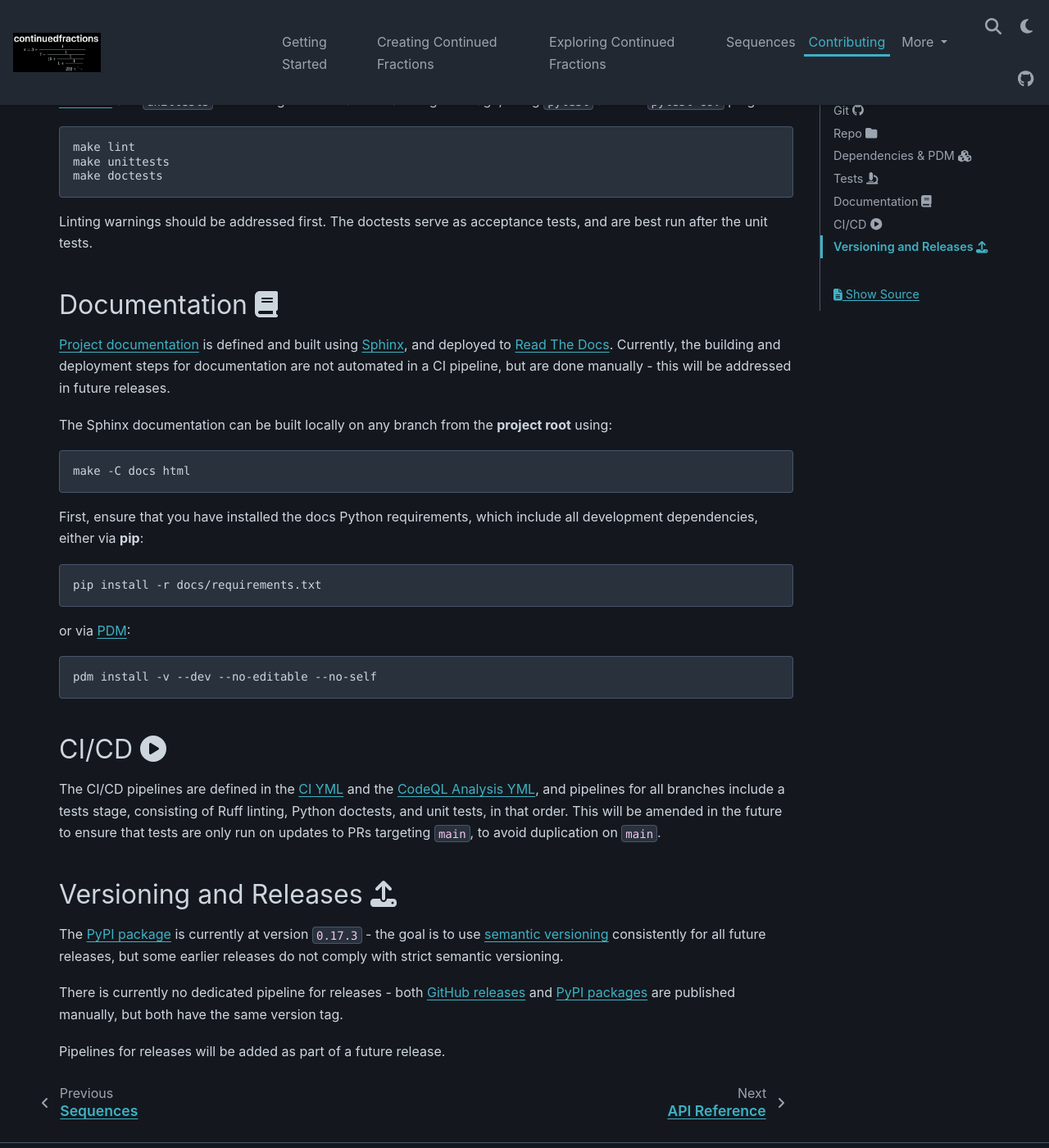
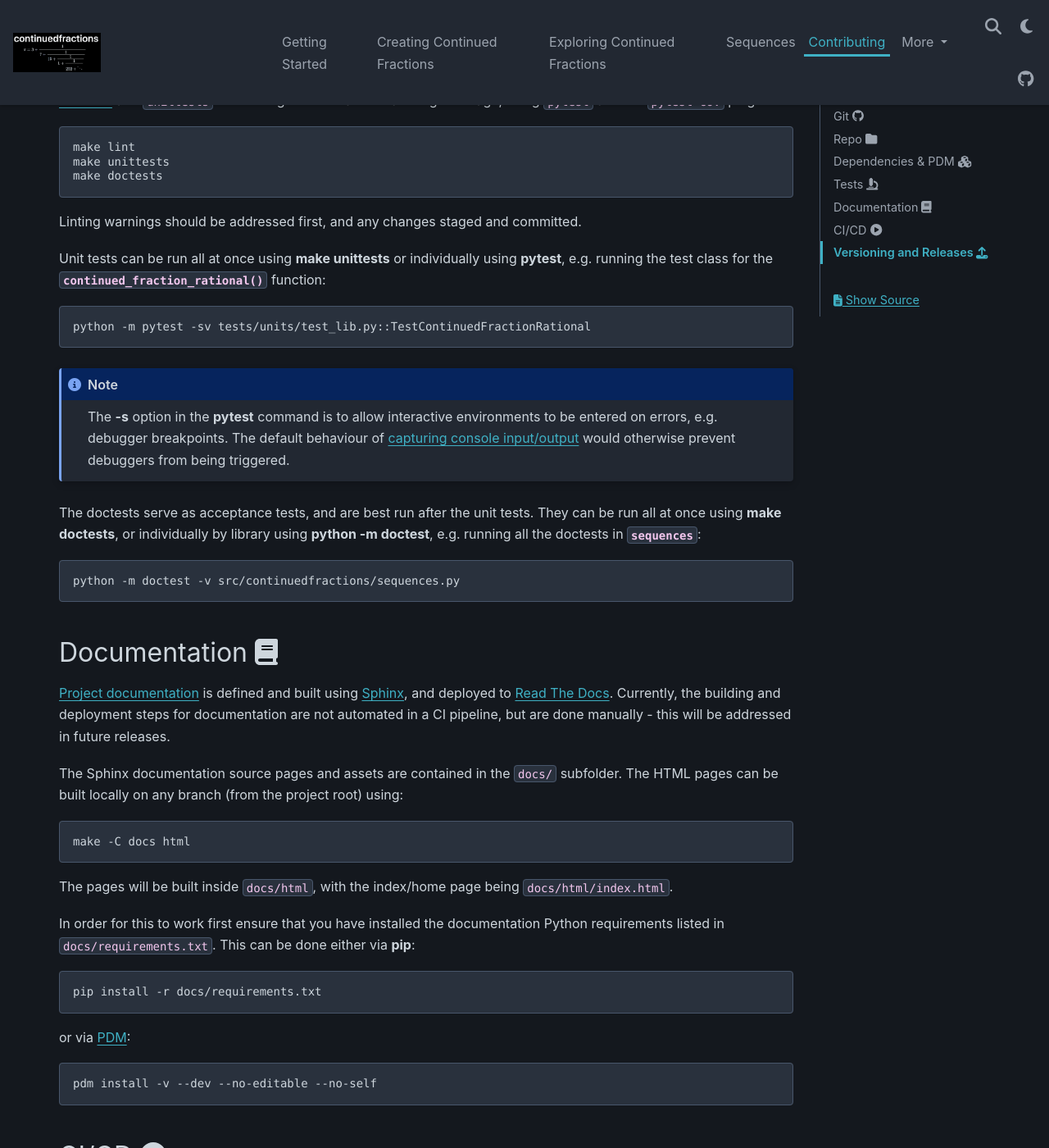
Before and after one commit to sr-murthy/continuedfractions, a Sphinx documentation site: the page built from docs/sources/contributing.rst, in a window 1280 px wide and 1400 px high, scrolled down 2534 px. Shown: the whole window at 82% size. Built offline with Sphinx 7.4.7 and the PyData theme 0.15.4, drawn with Linux system fonts in a browser that asks for light colours; nearby versions of some CDN libraries; some of the changed text lies outside the part shown.

Commit message:
Release `v0.17.4` (#115)
* chore: bump version refs to `0.17.4`

* docs: some more docs fixes

* Tweak README

* docs: tweaks

* ci: run doctests after unit tests + update contributions docs

* chore(deps): update dev. + docs dependencies + PDM update to `2.17.1`

* docs: docs tweaks

* chore: fix release date in citation file

* docs: update contributions RST + MD pages

```diff
--- a/docs/sources/contributing.rst
+++ b/docs/sources/contributing.rst
@@ -19,14 +19,14 @@
 
 A simple Git workflow, using a feature and/or fix branch created off the ``main`` branch of your fork, is recommended.
 
-.. _contributing.cloning:
+.. _contributing.repo:
 
 Repo :fas:`folder`
 ==================
 
 If you wish to contribute please first ensure you have `SSH access to GitHub <https://docs.github.com/en/authentication/connecting-to-github-with-ssh>`_. This basically involves creating a project-specific SSH keypair - if you don't already have one - and adding it to GitHub. If you have done this successfully then this verification step should work:
 
-.. code:: bash
+.. code:: shell
 
    ssh -vT git@github.com
 
@@ -74,7 +74,7 @@
 
 There are no root-level ``requirements*.txt`` files - but only a single (default, version-controlled, cross-platform) `pdm.lock <https://github.com/sr-murthy/continuedfractions/blob/main/pdm.lock>`_ lockfile, which defines metadata for all TOML-defined development dependencies, including the currently empty set of production dependencies, and their sub-dependencies etc. This can be used to install all development dependencies, including the project itself, in editable mode where available:
 
-.. code:: bash
+.. code:: shell
 
    pdm install -v --dev
 
@@ -84,13 +84,13 @@
 
 If you don't wish to install any editable dependencies, including the project itself, you can use:
 
-.. code:: bash
+.. code:: shell
 
    pdm install -v --dev --no-editable --no-self
 
 The default lockfile can be updated with any and all upstream changes in the TOML-defined dependencies, but excluding any editable dependencies including the project itself, using:
 
-.. code:: bash
+.. code:: shell
 
    pdm update -v --dev --no-editable --no-self --update-all
 
@@ -98,7 +98,7 @@
 
 The lockfile can be exported in its entirety to another format, such as :file:`docs/requirements.txt` using:
 
-.. code:: bash
+.. code:: shell
 
    pdm export -v -f requirements --dev -o docs/requirements.txt
 
@@ -115,13 +115,29 @@
 `doctests <https://docs.python.org/3/library/doctest.html>`_ and ``unittests`` for running unittests and measuring coverage, using
 ``pytest`` and the ``pytest-cov`` plugin:
 
-.. code:: bash
+.. code:: shell
 
    make lint
    make unittests
    make doctests
 
-Linting warnings should be addressed first. The doctests serve as acceptance tests, and are best run after the unit tests.
+Linting warnings should be addressed first, and any changes staged and committed.
+
+Unit tests can be run all at once using :command:`make unittests` or individually using :program:`pytest`, e.g. running the test class for the :py:func:`~continuedfractions.lib.continued_fraction_rational` function:
+
+.. code:: shell
+
+   python -m pytest -sv tests/units/test_lib.py::TestContinuedFractionRational
+
+.. note::
+
+   The :command:`-s` option in the :command:`pytest` command is to allow interactive environments to be entered on errors, e.g. debugger breakpoints. The default behaviour of `capturing console input/output <https://docs.pytest.org/en/stable/how-to/capture-stdout-stderr.html#default-stdout-stderr-stdin-capturing-behaviour>`_ would otherwise prevent debuggers from being triggered.
+
+The doctests serve as acceptance tests, and are best run after the unit tests. They can be run all at once using :command:`make doctests`, or individually by library using :command:`python -m doctest`, e.g. running all the doctests in :py:mod:`~continuedfractions.sequences`:
+
+.. code:: shell
+
+   python -m doctest -v src/continuedfractions/sequences.py
 
 .. _contributing.documentation:
 
@@ -130,21 +146,23 @@
 
 `Project documentation <https://continuedfractions.readthedocs.io/en/latest/>`_ is defined and built using `Sphinx <https://www.sphinx-doc.org/en/master/>`_, and deployed to `Read The Docs <https://readthedocs.org>`_. Currently, the building and deployment steps for documentation are not automated in a CI pipeline, but are done manually - this will be addressed in future releases.
 
-The Sphinx documentation can be built locally on any branch from the **project root** using:
+The Sphinx documentation source pages and assets are contained in the :file:`docs/` subfolder. The HTML pages can be built locally on any branch (from the project root) using:
 
-.. code:: bash
+.. code:: shell
 
    make -C docs html
 
-First, ensure that you have installed the docs Python requirements, which include all development dependencies, either via :program:`pip`:
+The pages will be built inside :file:`docs/html`, with the index/home page being :file:`docs/html/index.html`.
 
-.. code:: bash
+In order for this to work first ensure that you have installed the documentation Python requirements listed in :file:`docs/requirements.txt`. This can be done either via :program:`pip`:
+
+.. code:: shell
 
    pip install -r docs/requirements.txt
 
 or via `PDM <https://pdm.fming.dev/latest/>`_:
 
-.. code:: bash
+.. code:: shell
 
    pdm install -v --dev --no-editable --no-self
 
@@ -153,14 +171,14 @@
 CI/CD :fas:`circle-play`
 ========================
 
-The CI/CD pipelines are defined in the `CI YML <https://github.com/sr-murthy/continuedfractions/blob/main/.github/workflows/ci.yml>`_ and the `CodeQL Analysis YML <https://github.com/sr-murthy/continuedfractions/blob/main/.github/workflows/codeql-analysis.yml>`_, and pipelines for all branches include a tests stage, consisting of Ruff linting, Python doctests, and unit tests, in that order. This will be amended in the future to ensure that tests are only run on updates to PRs targeting ``main``, to avoid duplication on ``main``.
+The CI/CD pipelines are defined in the `CI YML <https://github.com/sr-murthy/continuedfractions/blob/main/.github/workflows/ci.yml>`_ and the `CodeQL Analysis YML <https://github.com/sr-murthy/continuedfractions/blob/main/.github/workflows/codeql-analysis.yml>`_, and, currently, pipelines for all branches include a tests stage that includes Ruff linting, unit tests, Python doctests, and in that order.
 
 .. _contributing.versioning-and-releases:
 
 Versioning and Releases :fas:`upload`
 =====================================
 
-The `PyPI package <https://pypi.org/project/continuedfractions/>`_ is currently at version ``0.17.3`` - the goal is to use `semantic versioning <https://semver.org/>`_ consistently for all future releases, but some earlier releases do not comply with strict semantic versioning.
+The `PyPI package <https://pypi.org/project/continuedfractions/>`_ is currently at version ``0.17.4`` - the goal is to use `semantic versioning <https://semver.org/>`_ consistently for all future releases, but some earlier releases do not comply with strict semantic versioning.
 
 There is currently no dedicated pipeline for releases - both `GitHub releases <https://github.com/sr-murthy/continuedfractions/releases>`_ and `PyPI packages <https://pypi.org/project/continuedfractions>`_ are published manually, but both have the same version tag.
 
--- a/docs/sources/creating-continued-fractions.rst
+++ b/docs/sources/creating-continued-fractions.rst
@@ -494,8 +494,6 @@
    ContinuedFraction(-415, 93)
    >>> ContinuedFraction(-415, 93).elements
    (-5, 1, 1, 6, 7)
-   >>> ContinuedFraction(-415, 93).convergents
-   mappingproxy({0: Fraction(-5, 1), 1: Fraction(-4, 1), 2: Fraction(-9, 2), 3: Fraction(-58, 13), 4: Fraction(-415, 93)})
    >>> ContinuedFraction(-415, 93).as_decimal()
    Decimal('-4.462365591397849462365591397849462365591397849462365591397849462365591397849462365591397849462365591')
    >>> ContinuedFraction(415, 93).as_decimal()
--- a/docs/sources/sequences.rst
+++ b/docs/sources/sequences.rst
@@ -253,7 +253,7 @@
 
    Both :py:func:`~continuedfractions.sequences.coprime_integers_generator` and :py:func:`~continuedfractions.sequences.coprime_integers` have the same argument structure, but :py:func:`~continuedfractions.sequences.coprime_integers` is cached while the generator version is not.
 
-The count of the coprimes sequence returned by :py:func:`~continuedfractions.sequences.coprime_integers` for a given :math:`n \geq 1` is consistent with `totient function <https://en.wikipedia.org/wiki/Euler%27s_totient_function>`_ :math:`\phi(n)`, on which it is based, and this can be verified using the Sympy :py:class:`~sympy.ntheory.factor_.totient` callable.
+The count of the coprimes sequence returned by :py:func:`~continuedfractions.sequences.coprime_integers` for a given :math:`n \geq 1` is consistent with `totient function <https://en.wikipedia.org/wiki/Euler%27s_totient_function>`_ :math:`\phi(n)`, on which it is based, and this can be verified using the Sympy :py:func:`~sympy.functions.combinatorial.numbers.totient` function.
 
 .. code:: python
 
@@ -376,8 +376,6 @@
    >>> assert len(coprime_pairs(100)) == sum(map(sympy.totient, range(1, 101))) == 3044
    >>> assert len(coprime_pairs(1000)) == sum(map(sympy.totient, range(1, 1001))) == 304192
    >>> assert len(coprime_pairs(10000)) == sum(map(sympy.totient, range(1, 10001))) == 30397486
-
-A naive implementation of a coprime pairs generating function would involve a search for pairs of integers (in a bounded interval), and would therefore have quadratic worst-case time complexity. The :py:func:`~continuedfractions.sequences.coprime_pairs` function uses a different approach based on ternary trees, as described below.
 
 .. _sequences.ksrm-trees:
 
--- a/src/continuedfractions/version.py
+++ b/src/continuedfractions/version.py
@@ -1 +1 @@
-__version__ = "0.17.3"
+__version__ = "0.17.4"
```
Also changed, not shown: other parts of docs/sources/creating-continued-fractions.rst (+1 -1 lines), CONTRIBUTING.md (+47 -20 lines), README.md (+1 -1 lines), docs/requirements.txt (+248 -249 lines), docs/sources/exploring-continued-fractions.rst (+12 -10 lines), 3 other files.
